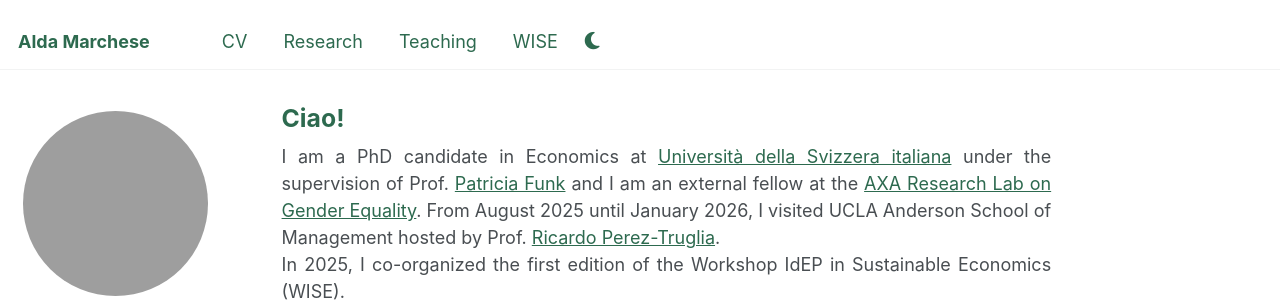
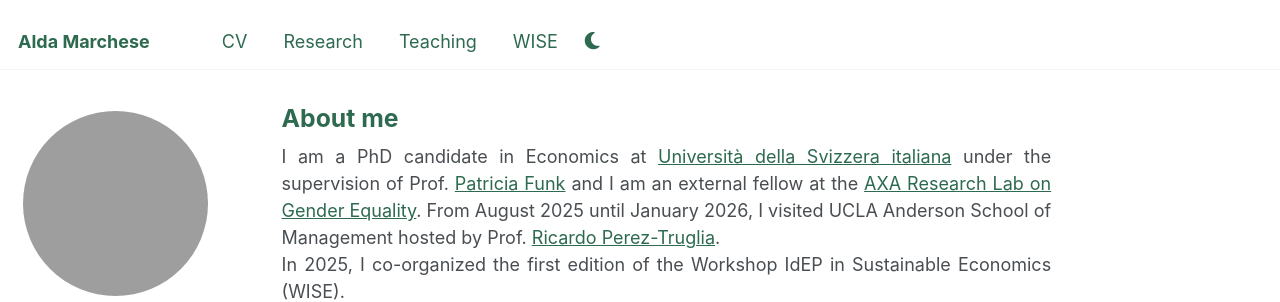
Before and after one commit to aldamarchese/aldamarchese.github.io, a Jekyll site: the page built from _pages/about.md, in a window 1280 px wide and 980 px high. Shown: the top 302 px of the window. Built offline with Jekyll 4.4.1, drawn with Linux system fonts in a browser that asks for light colours; some web fonts are replaced.

Commit message:
Change homepage title from Ciao! to About me
Co-Authored-By: Claude Opus 5 <noreply@anthropic.com>

```diff
--- a/_pages/about.md
+++ b/_pages/about.md
@@ -1,6 +1,6 @@
 ---
 permalink: /
-title: "Ciao!"
+title: "About me"
 author_profile: true
 redirect_from:
   - /about/
```
